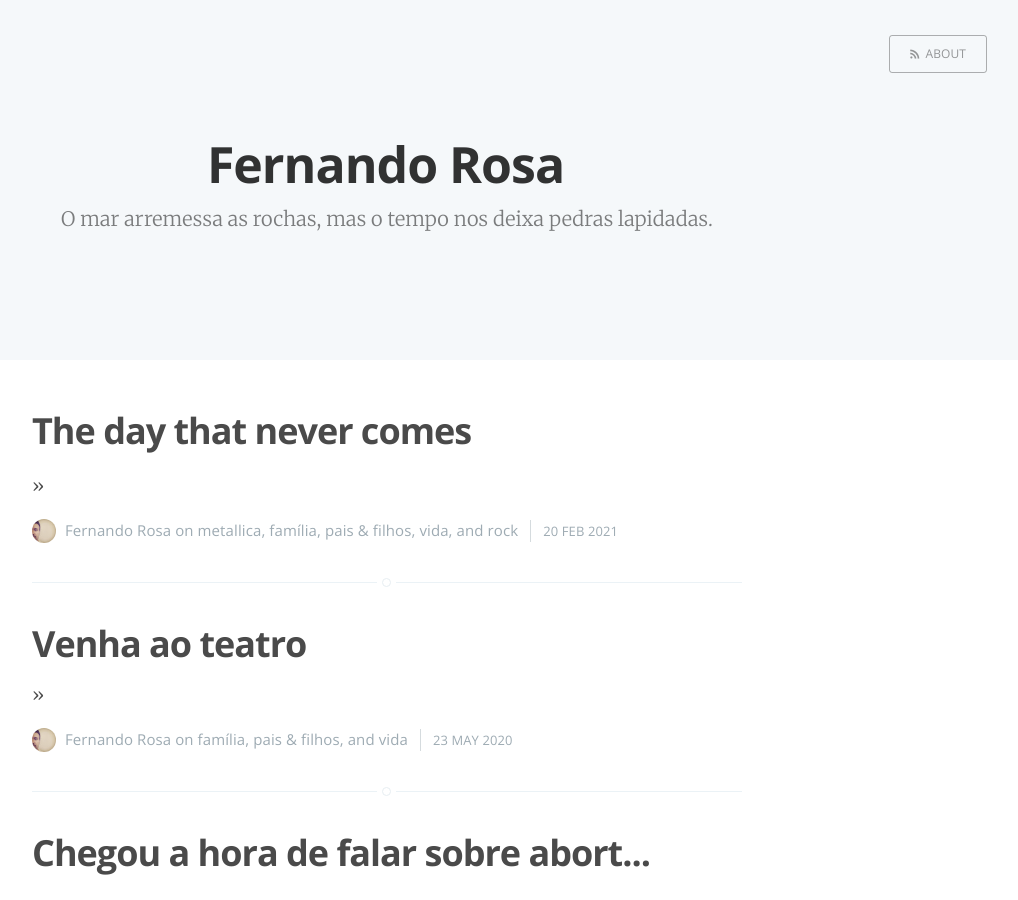
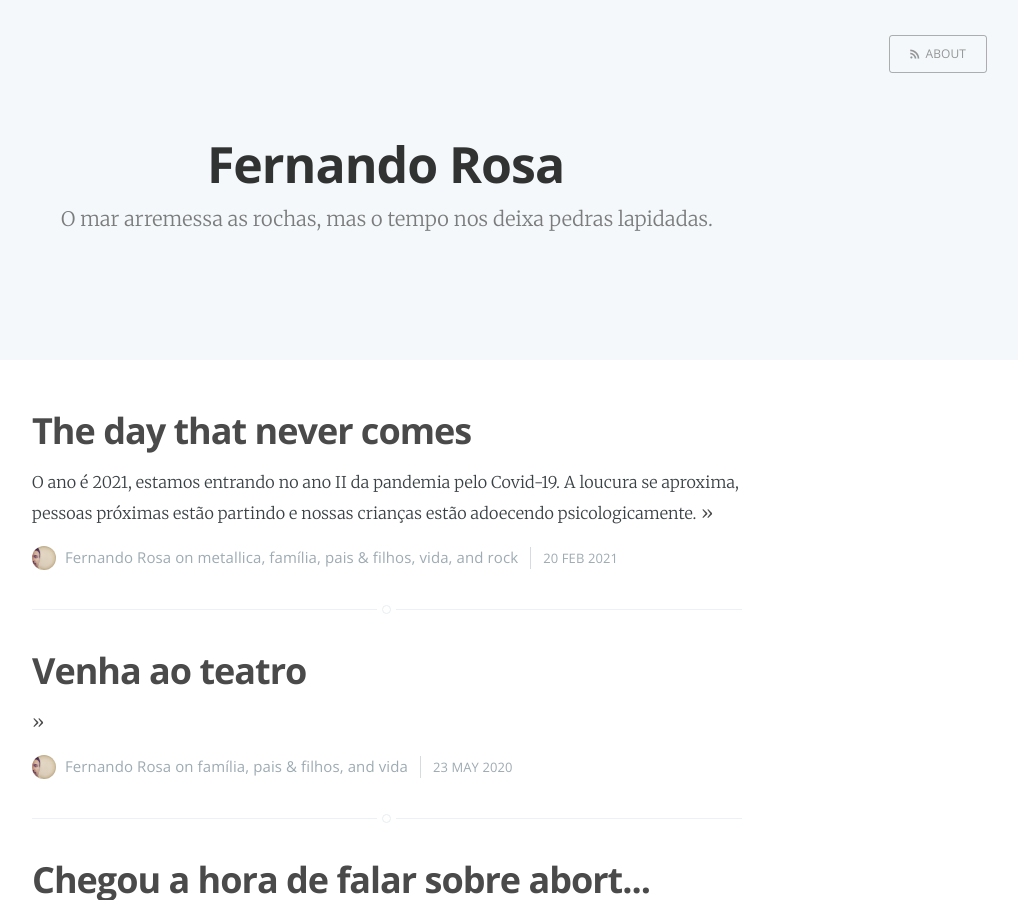
Before and after one commit to libnando/nandomegaman.github.io, a Jekyll site: the page built from index.html, in a window 1280 px wide and 900 px high. Shown: the whole window, without its empty margins (253-1271 px from the left). Built offline with Jekyll 4.4.1, drawn with Linux system fonts in a browser that asks for light colours; the list of posts is cut into pages by our own code.

Commit message:
the day that never comes

```diff
--- a/_posts/2021-02-20-the-day-that-never-comes.markdown
+++ b/_posts/2021-02-20-the-day-that-never-comes.markdown
@@ -5,7 +5,6 @@ date:   2021-02-20 11:00:00
 tags: [metallica, família, pais & filhos, vida, rock]
 ---
 
-<div style="padding:2px 0;"></div>
 
 O ano é 2021, estamos entrando no ano II da pandemia pelo Covid-19. A loucura se aproxima, pessoas próximas estão partindo e nossas crianças estão adoecendo psicologicamente.
 
```
